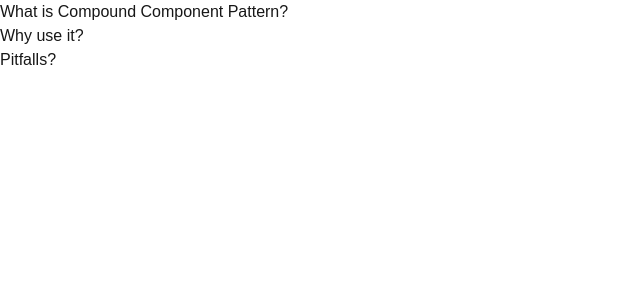
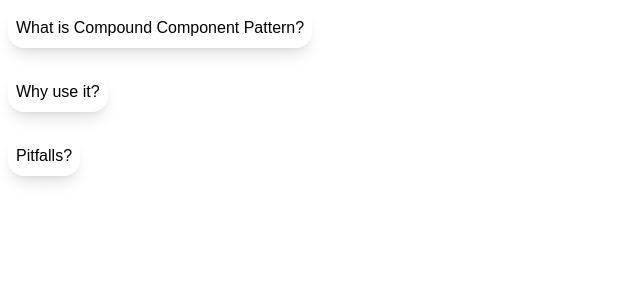
Before and after one commit to JoeLan124/reactpatternDay1, a Next.js app in the folder solution3/: page / in a window 1280 px wide. Shown: the top 300 px of the page, without its empty margins (0-640 px from the left). Built offline with nearby package versions, Linux system fonts and the light colour scheme.

Commit message:
accordion stylings

```diff
--- a/solution3/app/components/(Accordion)/Accordion.jsx
+++ b/solution3/app/components/(Accordion)/Accordion.jsx
@@ -1,22 +1,22 @@
 "use client"
 import { useState } from "react";
 
-function Accordion({ children }) {
-  return <div className="accordion">{children}</div>;
+function Accordion({ children, className }) {
+    return <div className={ className}>{children}</div>;
 }
 
-function AccordionItem({ title, children }) {
+function AccordionItem({ title, children, className }) {
   const [isOpen, setIsOpen] = useState(false);
 
   return (
-    <div className="accordion-item">
+    <div className={className}>
       <button
-        className="accordion-title"
+        className="shadow-lg rounded-2xl p-2 m-2"
         onClick={() => setIsOpen(!isOpen)}>
         {title}
       </button>
       {isOpen && (
-        <div className="accordion-content">{children}</div>
+        <div className="opacity-60 ml-4">{children}</div>
       )}
     </div>
   );
--- a/solution3/app/components/(Accordion)/AccordionDemo.jsx
+++ b/solution3/app/components/(Accordion)/AccordionDemo.jsx
@@ -2,8 +2,8 @@ import Accordion, { AccordionItem } from "./Accordion";
 
 export default function AccordionDemo() {
   return (
-    <Accordion>
-      <AccordionItem title="What is Compound Component Pattern?">
+    <Accordion className="flex flex-col bg-white text-black gap-2">
+      <AccordionItem title="What is Compound Component Pattern?" className="">
         It’s a React pattern that allows parent and child
         components to work together seamlessly while giving
         developers flexible composition.
```
